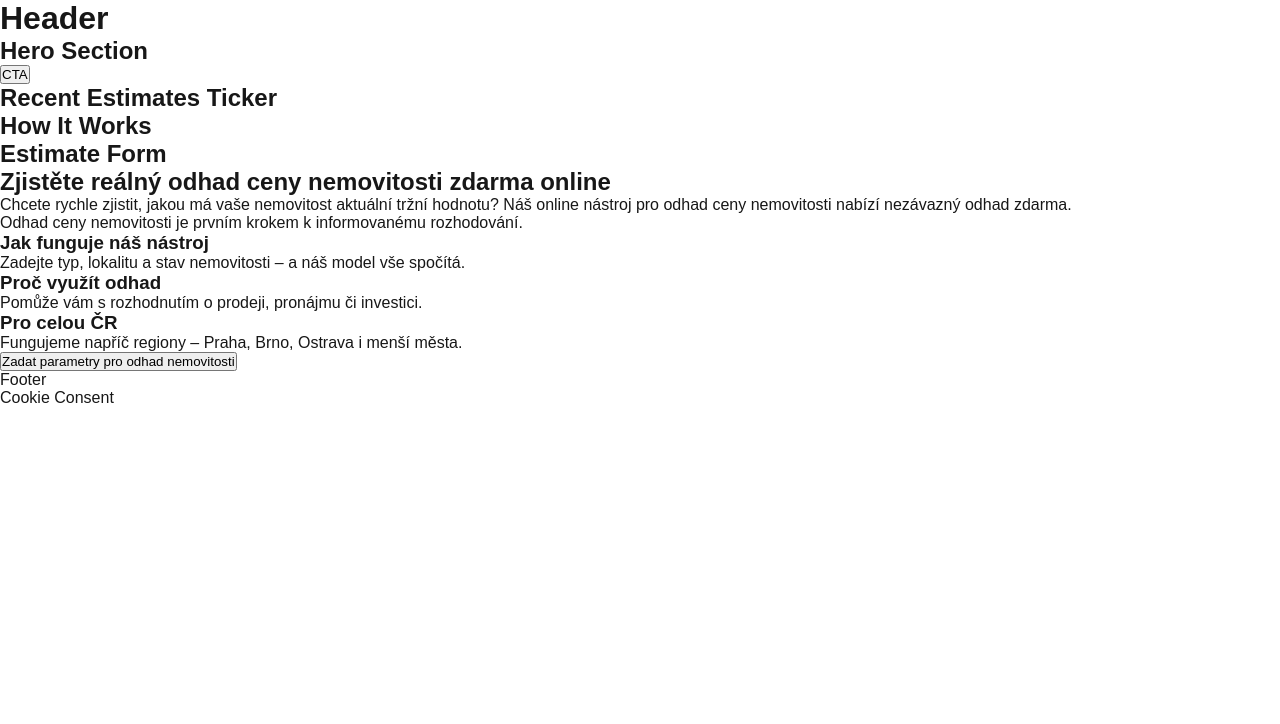
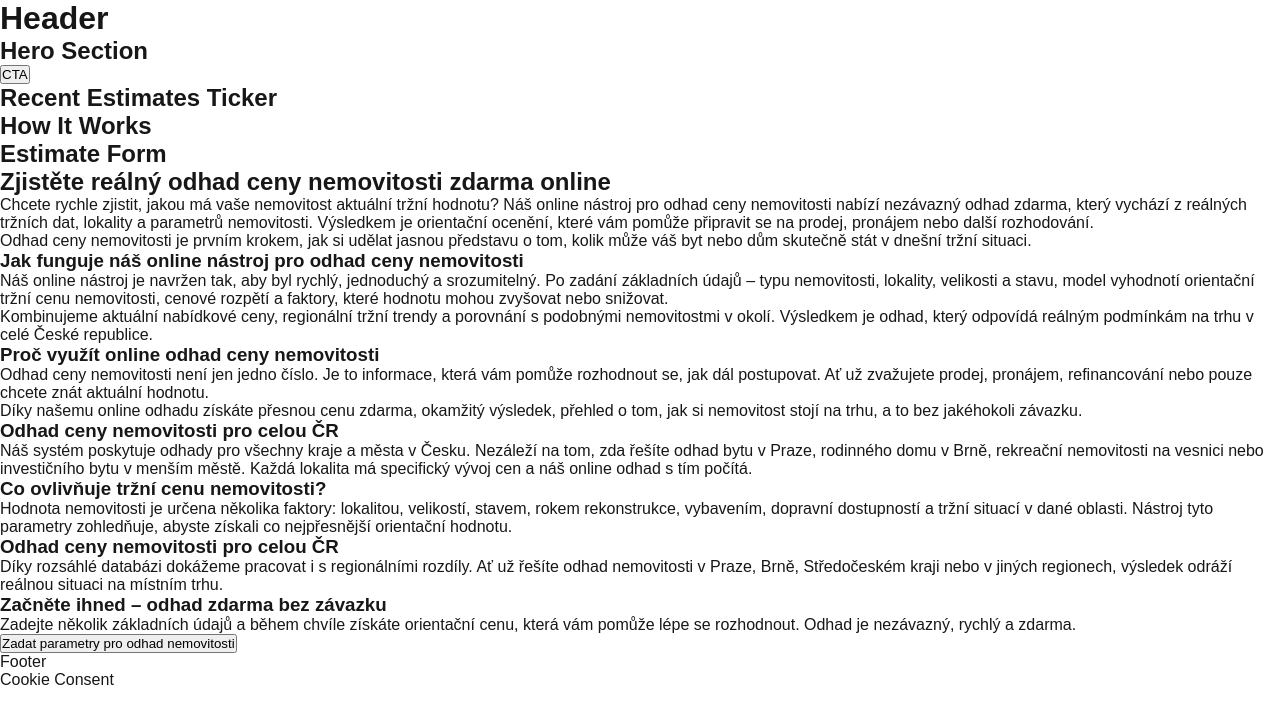
Before and after one commit to buitc17-create/odhadrychle, a Next.js app: page / in a window 1280 px wide. Shown: the top 724 px of the page. Built offline with nearby package versions, Linux system fonts and the light colour scheme.

Commit message:
Integrate design from Lovable with updated content

```diff
--- a/pages/index.tsx
+++ b/pages/index.tsx
@@ -9,11 +9,16 @@ import CookieConsent from "@/components/ui/CookieConsent";
 
 const Index = () => {
   const [formSubmitted, setFormSubmitted] = useState(false);
-  const [priceEstimate, setPriceEstimate] = useState<{ min: number; max: number } | null>(null);
+  const [priceEstimate, setPriceEstimate] = useState<{
+    min: number;
+    max: number;
+  } | null>(null);
   const estimateFormRef = useRef<HTMLDivElement>(null);
 
   const scrollToForm = () => {
-    estimateFormRef.current?.scrollIntoView({ behavior: "smooth" });
+    estimateFormRef.current?.scrollIntoView({
+      behavior: "smooth"
+    });
   };
 
   return (
@@ -33,23 +38,82 @@ const Index = () => {
         </div>
 
         <section className="px-4 py-12 max-w-4xl mx-auto text-foreground">
-          <h2 className="text-2xl md:text-3xl font-bold mb-6">Zjistěte reálný odhad ceny nemovitosti zdarma online</h2>
+          <h2 className="text-2xl md:text-3xl font-bold mb-6">
+            Zjistěte reálný odhad ceny nemovitosti zdarma online
+          </h2>
+
           <p className="mb-4">
-            Chcete rychle zjistit, jakou má vaše nemovitost aktuální tržní hodnotu? Náš online nástroj pro odhad ceny nemovitosti nabízí nezávazný odhad zdarma.
+            Chcete rychle zjistit, jakou má vaše nemovitost aktuální tržní hodnotu? Náš online nástroj pro odhad ceny
+            nemovitosti nabízí nezávazný odhad zdarma, který vychází z reálných tržních dat, lokality a parametrů nemovitosti.
+            Výsledkem je orientační ocenění, které vám pomůže připravit se na prodej, pronájem nebo další rozhodování.
           </p>
+
           <p className="mb-4">
-            Odhad ceny nemovitosti je prvním krokem k informovanému rozhodování.
+            Odhad ceny nemovitosti je prvním krokem, jak si udělat jasnou představu o tom, kolik může váš byt nebo dům skutečně
+            stát v dnešní tržní situaci.
           </p>
-          <h3 className="text-xl font-semibold mt-8 mb-3">Jak funguje náš nástroj</h3>
-          <p className="mb-4">Zadejte typ, lokalitu a stav nemovitosti – a náš model vše spočítá.</p>
-          <h3 className="text-xl font-semibold mt-8 mb-3">Proč využít odhad</h3>
-          <p className="mb-4">Pomůže vám s rozhodnutím o prodeji, pronájmu či investici.</p>
-          <h3 className="text-xl font-semibold mt-8 mb-3">Pro celou ČR</h3>
-          <p className="mb-4">Fungujeme napříč regiony – Praha, Brno, Ostrava i menší města.</p>
+
+          <h3 className="text-xl font-semibold mt-8 mb-3">
+            Jak funguje náš online nástroj pro odhad ceny nemovitosti
+          </h3>
+
+          <p className="mb-4">
+            Náš online nástroj je navržen tak, aby byl rychlý, jednoduchý a srozumitelný. Po zadání základních údajů – typu
+            nemovitosti, lokality, velikosti a stavu, model vyhodnotí orientační tržní cenu nemovitosti, cenové rozpětí a
+            faktory, které hodnotu mohou zvyšovat nebo snižovat.
+          </p>
+
+          <p className="mb-4">
+            Kombinujeme aktuální nabídkové ceny, regionální tržní trendy a porovnání s podobnými nemovitostmi v okolí. Výsledkem
+            je odhad, který odpovídá reálným podmínkám na trhu v celé České republice.
+          </p>
+
+          <h3 className="text-xl font-semibold mt-8 mb-3">Proč využít online odhad ceny nemovitosti</h3>
+
+          <p className="mb-4">
+            Odhad ceny nemovitosti není jen jedno číslo. Je to informace, která vám pomůže rozhodnout se, jak dál postupovat. Ať
+            už zvažujete prodej, pronájem, refinancování nebo pouze chcete znát aktuální hodnotu.
+          </p>
+
+          <p className="mb-4">
+            Díky našemu online odhadu získáte přesnou cenu zdarma, okamžitý výsledek, přehled o tom, jak si nemovitost stojí na
+            trhu, a to bez jakéhokoli závazku.
+          </p>
+
+          <h3 className="text-xl font-semibold mt-8 mb-3">Odhad ceny nemovitosti pro celou ČR</h3>
+
+          <p className="mb-4">
+            Náš systém poskytuje odhady pro všechny kraje a města v Česku. Nezáleží na tom, zda řešíte odhad bytu v Praze,
+            rodinného domu v Brně, rekreační nemovitosti na vesnici nebo investičního bytu v menším městě. Každá lokalita má
+            specifický vývoj cen a náš online odhad s tím počítá.
+          </p>
+
+          <h3 className="text-xl font-semibold mt-8 mb-3">Co ovlivňuje tržní cenu nemovitosti?</h3>
+
+          <p className="mb-4">
+            Hodnota nemovitosti je určena několika faktory: lokalitou, velikostí, stavem, rokem rekonstrukce, vybavením,
+            dopravní dostupností a tržní situací v dané oblasti. Nástroj tyto parametry zohledňuje, abyste získali co
+            nejpřesnější orientační hodnotu.
+          </p>
+
+          <h3 className="text-xl font-semibold mt-8 mb-3">Odhad ceny nemovitosti pro celou ČR</h3>
+
+          <p className="mb-4">
+            Díky rozsáhlé databázi dokážeme pracovat i s regionálními rozdíly. Ať už řešíte odhad nemovitosti v Praze, Brně,
+            Středočeském kraji nebo v jiných regionech, výsledek odráží reálnou situaci na místním trhu.
+          </p>
+
+          <h3 className="text-xl font-semibold mt-8 mb-3">Začněte ihned – odhad zdarma bez závazku</h3>
+
+          <p className="mb-4">
+            Zadejte několik základních údajů a během chvíle získáte orientační cenu, která vám pomůže lépe se rozhodnout. Odhad
+            je nezávazný, rychlý a zdarma.
+          </p>
+
           <div className="mt-8 text-center">
             <button
               onClick={scrollToForm}
-              className="bg-primary hover:bg-primary/90 text-primary-foreground font-semibold py-3 px-8 rounded-lg transition-colors"
+              className="bg-primary hover:bg-primary/90 text-primary-foreground font-semibold py-3 px-8 rounded-lg transition-colors animate-slide-in-right"
             >
               Zadat parametry pro odhad nemovitosti
             </button>
```
